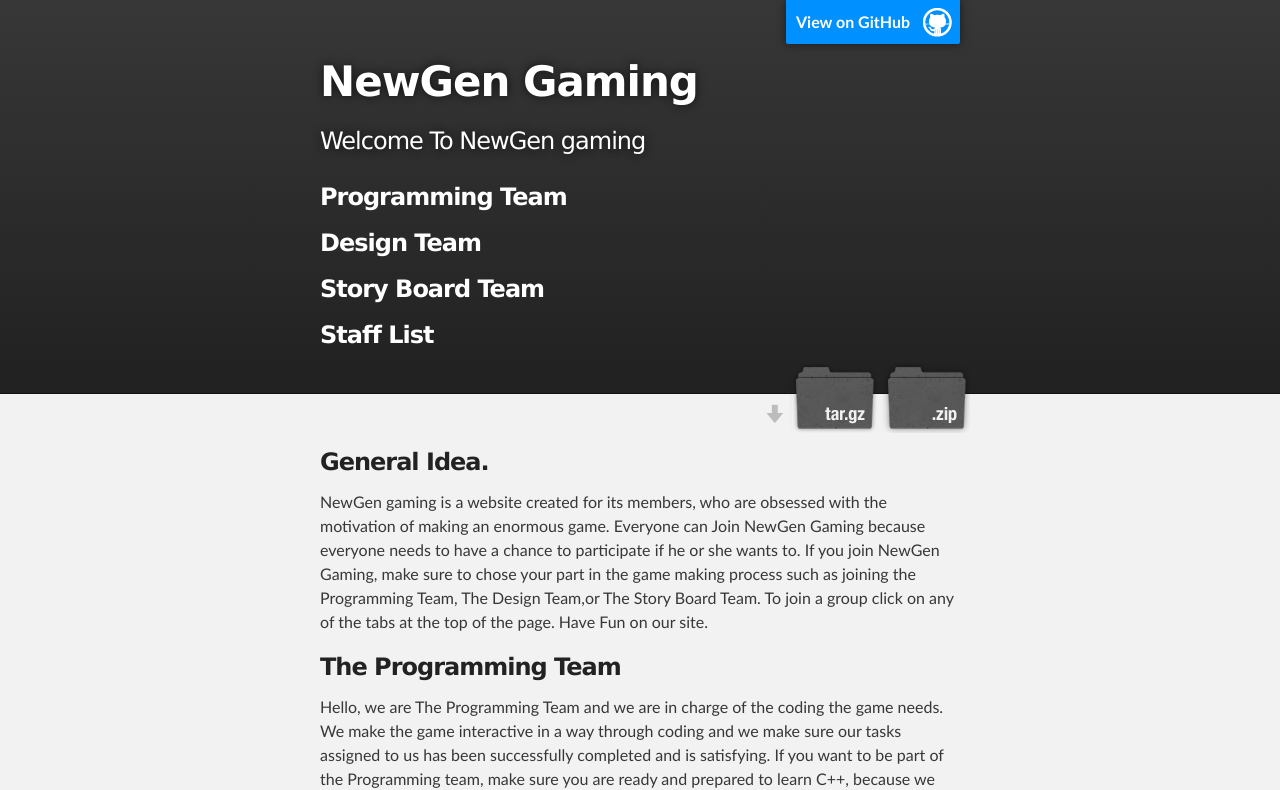
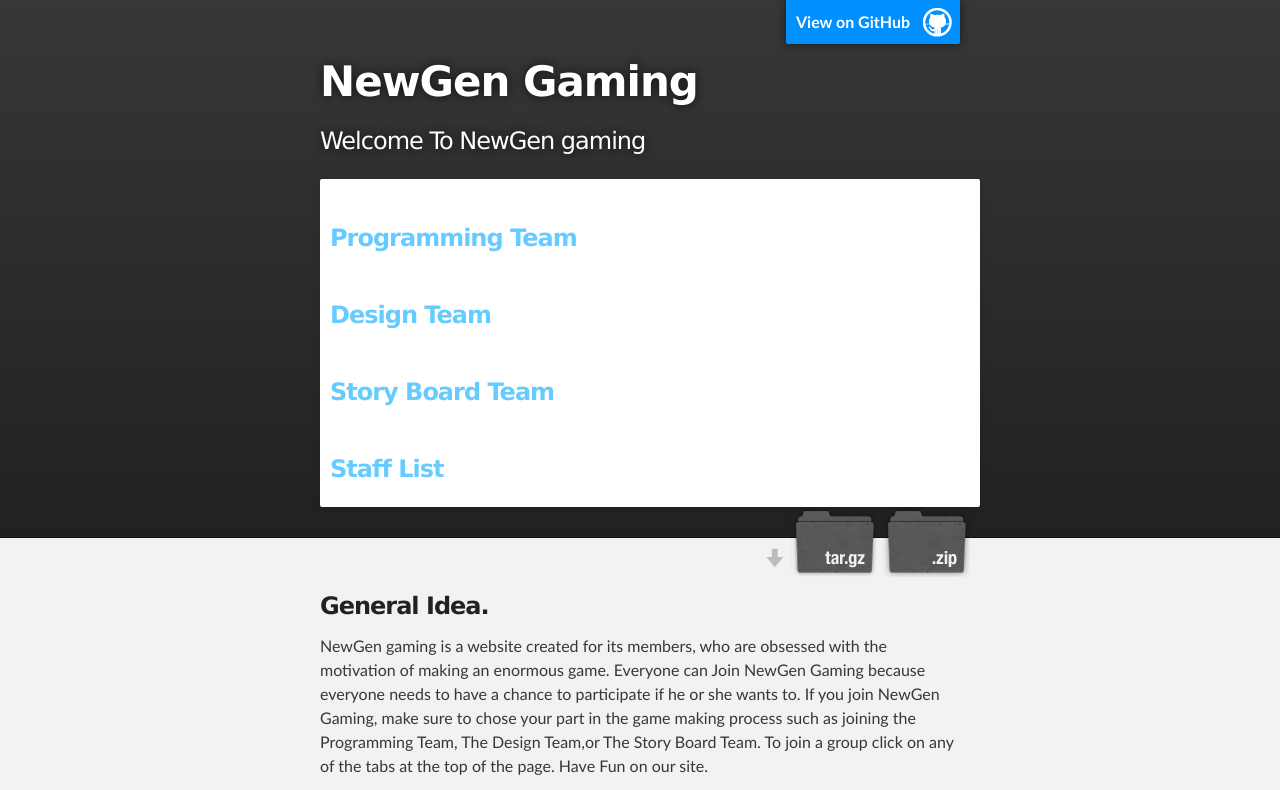
Before and after one commit to SnizzleSam/newgencc.github.io, a plain HTML site: page index.html in a window 1280 px wide. Shown: the top 790 px of the page. Drawn offline with Linux system fonts and the light colour scheme.

Commit message:
Update index.html

```diff
--- a/index.html
+++ b/index.html
@@ -21,7 +21,7 @@
           <h1 id="project_title">NewGen Gaming</h1>
           <h2 id="project_tagline">Welcome To NewGen gaming</h2>
 
-          <h3 style="color:#ffffff">Programming Team</h2> <h3 style="color:#ffffff">Design Team</h3> <h3 style="color:#ffffff">Story Board Team</h3> <h3 style="color:#ffffff">Staff List</h3>
+         <pre> <h3 style="color:#66ccff">Programming Team</h2> <h3 style="color:#66ccff">Design Team</h3> <h3 style="color:#66ccff">Story Board Team</h3> <h3 style="color:#66ccff">Staff List</h3></pre>
 
             <section id="downloads">
               <a class="zip_download_link" href="https://github.com/newgencc/newgen.github.io/zipball/master">Download this project as a .zip file</a>
```
